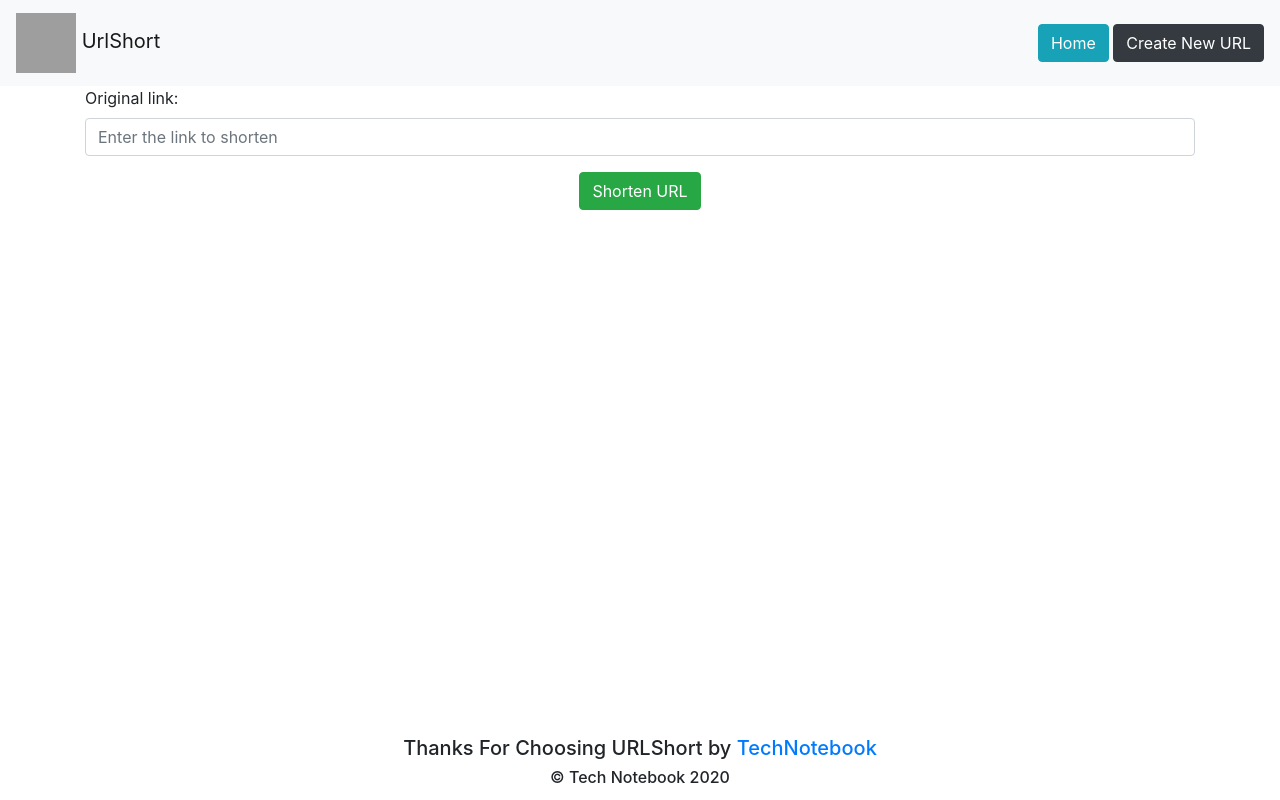
After one commit to Real-Partha/URL-Shortener, a Django app: page /shorten/ in a window 1280 px wide. The commit adds this page. Run offline with Django 4.2, Linux system fonts and the light colour scheme; some libraries are stand-ins or nearby versions; grey boxes are pictures that could not be loaded.

Commit message:
Added Templates, Views, Urls

```diff
--- /dev/null
+++ b/templates/base.html
@@ -0,0 +1,75 @@
+<!DOCTYPE html>
+<html lang="en">
+
+<head>
+    <meta charset="UTF-8">
+    <meta name="viewport" content="width=device-width, initial-scale=1.0">
+    <link rel="shortcut icon" href="https://raw.githubusercontent.com/TechNotebookYT/Tutorial-Files/master/favicon.ico"
+        type="image/x-icon">
+    <title>Url Shortener</title>
+
+    <style>
+        #page-container {
+            position: relative;
+            min-height: 100vh;
+        }
+
+        #content-wrap {
+            padding-bottom: 2.5rem;
+            /* Footer height */
+        }
+
+        #footer {
+            position: absolute;
+            bottom: 0;
+            width: 100%;
+            height: 4.0rem;
+            /* Footer height */
+        }
+    </style>
+</head>
+
+<body>
+    <div id="page-container">
+        <div id="content-wrap">
+            <nav class="navbar navbar-light bg-light">
+                <a class="navbar-brand" href="/">
+                    <img src="https://github.com/TechNotebookYT/Tutorial-Files/blob/master/logo_transparent.png?raw=true" width="60"
+                        height="60" alt="" loading="lazy">
+                    UrlShort
+                </a>
+                <span>
+                    <a href="/"><button type="button" class="btn btn-info">Home</button></a>
+                    <a href="/shorten/"><button type="button" class="btn btn-dark">Create New URL</button></a>
+                </span>
+            </nav>
+
+            {% block content %}
+
+            {% endblock content %}
+        </div>
+        <footer id="footer">
+            <center>
+                <h5>Thanks For Choosing URLShort by <a
+                        href="https://www.youtube.com/channel/UCgF78i8PUYdKLgjpyeCJ7Qg">TechNotebook</a></h3>
+                    <h6>&copy Tech Notebook 2020</h4>
+            </center>
+        </footer>
+    </div>
+
+
+    <!-- Bootstrap -->
+    <link rel="stylesheet" href="https://stackpath.bootstrapcdn.com/bootstrap/4.5.2/css/bootstrap.min.css"
+        integrity="sha384-JcKb8q3iqJ61gNV9KGb8thSsNjpSL0n8PARn9HuZOnIxN0hoP+VmmDGMN5t9UJ0Z" crossorigin="anonymous">
+    <script src="https://code.jquery.com/jquery-3.5.1.slim.min.js"
+        integrity="sha384-DfXdz2htPH0lsSSs5nCTpuj/zy4C+OGpamoFVy38MVBnE+IbbVYUew+OrCXaRkfj"
+        crossorigin="anonymous"></script>
+    <script src="https://cdn.jsdelivr.net/npm/popper.js@1.16.1/dist/umd/popper.min.js"
+        integrity="sha384-9/reFTGAW83EW2RDu2S0VKaIzap3H66lZH81PoYlFhbGU+6BZp6G7niu735Sk7lN"
+        crossorigin="anonymous"></script>
+    <script src="https://stackpath.bootstrapcdn.com/bootstrap/4.5.2/js/bootstrap.min.js"
+        integrity="sha384-B4gt1jrGC7Jh4AgTPSdUtOBvfO8shuf57BaghqFfPlYxofvL8/KUEfYiJOMMV+rV"
+        crossorigin="anonymous"></script>
+</body>
+
+</html>
--- /dev/null
+++ b/templates/shorten.html
@@ -0,0 +1,11 @@
+{% extends 'base.html' %}
+
+{% block content %}
+<div class="container">
+    <form method="POST" action="/shorten/">
+        {% csrf_token %}
+        {{ form.as_p }}
+        <center><button type="submit" class="btn btn-success">Shorten URL</button></center>
+    </form>
+</div>
+{% endblock content %}
--- /dev/null
+++ b/urlshortner/forms.py
@@ -0,0 +1,10 @@
+from .models import Url
+from django import forms
+
+class UrlForm(forms.ModelForm):
+    class Meta:
+        model = Url
+        fields = {'original_link'}
+        widgets = {
+            'original_link': forms.TextInput(attrs={'class': 'form-control', 'placeholder': 'Enter the link to shorten'})
+        }
--- a/urlshortner/models.py
+++ b/urlshortner/models.py
@@ -8,4 +8,4 @@ class Url(models.Model):
     access_count = models.IntegerField(default=0)
 
     def __str__(self):
-        return self.link
+        return self.original_link
--- a/urlshortner/urls.py
+++ b/urlshortner/urls.py
@@ -1,6 +1,8 @@
 from django.urls import path
-from .views import home
+from .views import home, redirect, shorten
 
 urlpatterns = [
     path('', home),
+    path('shorten/', shorten, name='shorten'),
+    path('<str:link>', redirect, name='redirect'),
 ]
--- a/urlshortner/views.py
+++ b/urlshortner/views.py
@@ -1,5 +1,38 @@
 from django.shortcuts import render
+from .models import Url
+from .forms import UrlForm
+import random
 
 # Create your views here.
 def home(request):
     return render(request, 'home.html')
+
+def redirect(request, link):
+    current_obj = Url.objects.filter(shortened_link=link)
+    if len(current_obj) == 0:
+        return render(request, 'error.html')
+    else:
+        context = current_obj[0]
+        context.access_count += 1
+        context.save()
+        return render(request, 'redirect.html', {'obj': context})
+
+def shorten(request):
+    if request.method == 'POST':
+        form = UrlForm(request.POST)
+        if form.is_valid():
+            original_website = form.cleaned_data['original_link']
+            all_chars = [chr(i) for i in range(65, 91)] + [chr(i) for i in range(97, 123)] + [str(i) for i in range(10)]
+            short_link = ''
+            for i in range(6):
+                short_link += random.choice(all_chars)
+            while len(Url.objects.filter(shortened_link=short_link)) != 0:
+                short_link = ''
+                for i in range(6):
+                    short_link += random.choice(all_chars)
+            new_obj = Url(original_link=original_website, shortened_link=short_link)
+            new_obj.save()
+            return render(request, 'shorturl.html', {'form': form, 'chars': short_link})
+    else:
+        form = UrlForm()
+        return render(request, 'shorten.html', {'form': form})
```
Also changed, not shown: templates/error.html (added, +11 -0 lines), templates/home.html (+19 -12 lines), templates/redirect.html (added, +11 -0 lines), templates/shorturl.html (added, +9 -0 lines), db.sqlite3.
